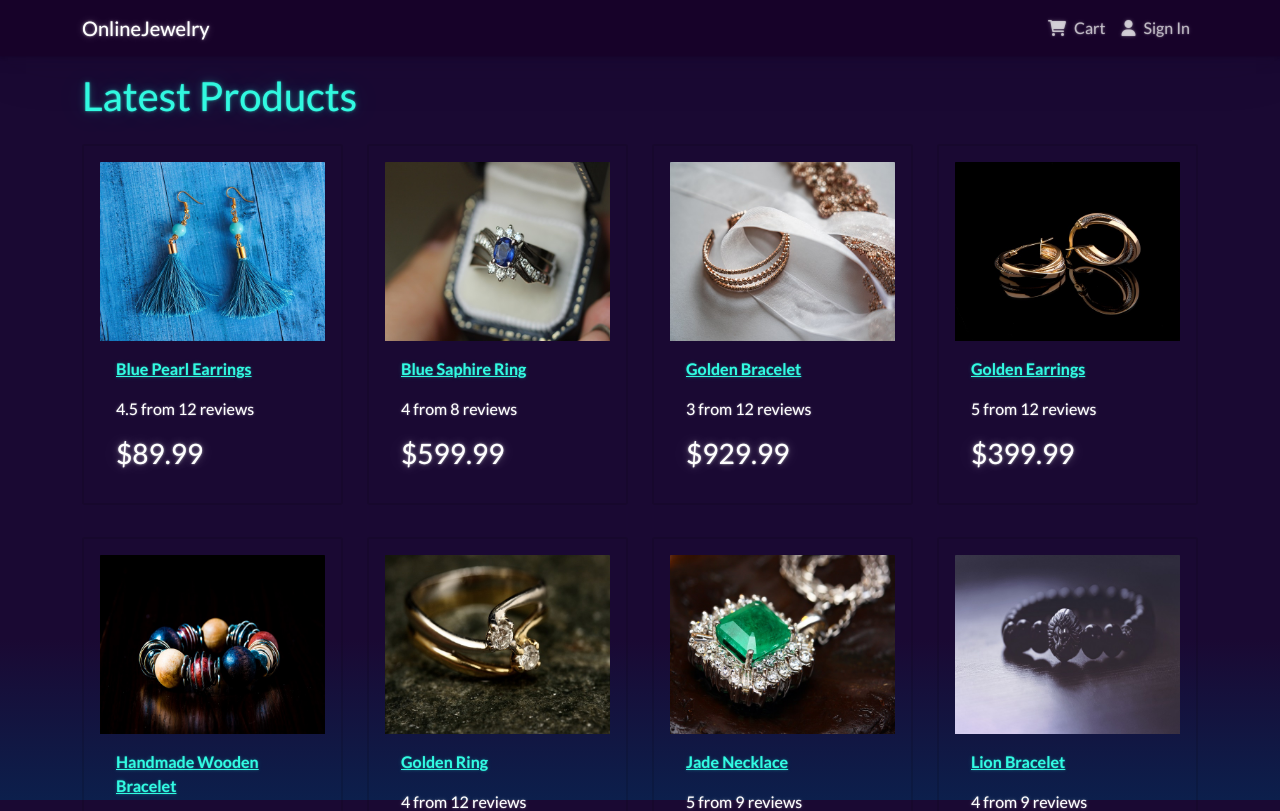
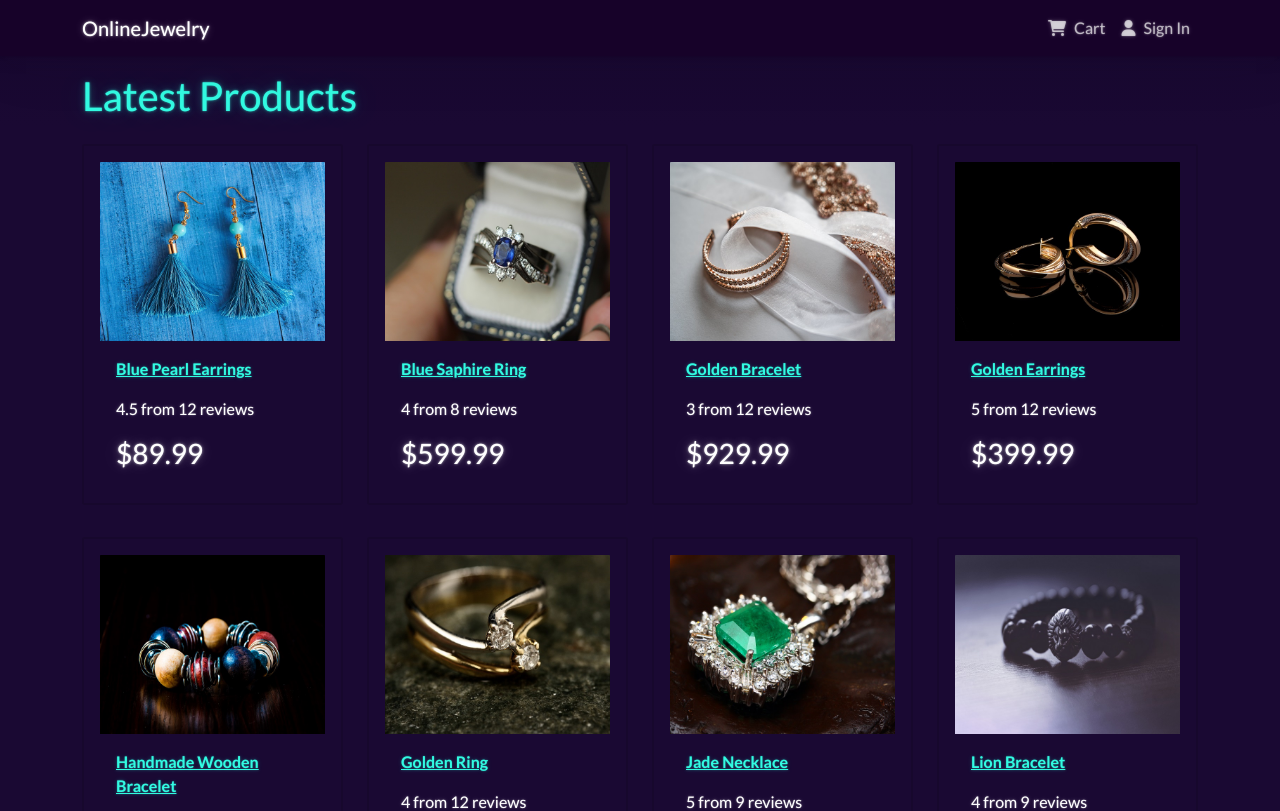
Before and after one commit to MilosNj/online-jewelry, a React (Create React App) app: page / in a window 1280 px wide. Shown: the top 811 px of the page. Built offline with nearby package versions, Linux system fonts and the light colour scheme.

Commit message:
Fixed background issues

```diff
--- a/src/index.css
+++ b/src/index.css
@@ -1,8 +1,3 @@
-body {
-  background-repeat: no-repeat;
-  height: 100vh;
-}
-
 main {
   min-height: 80vh;
 }
```
